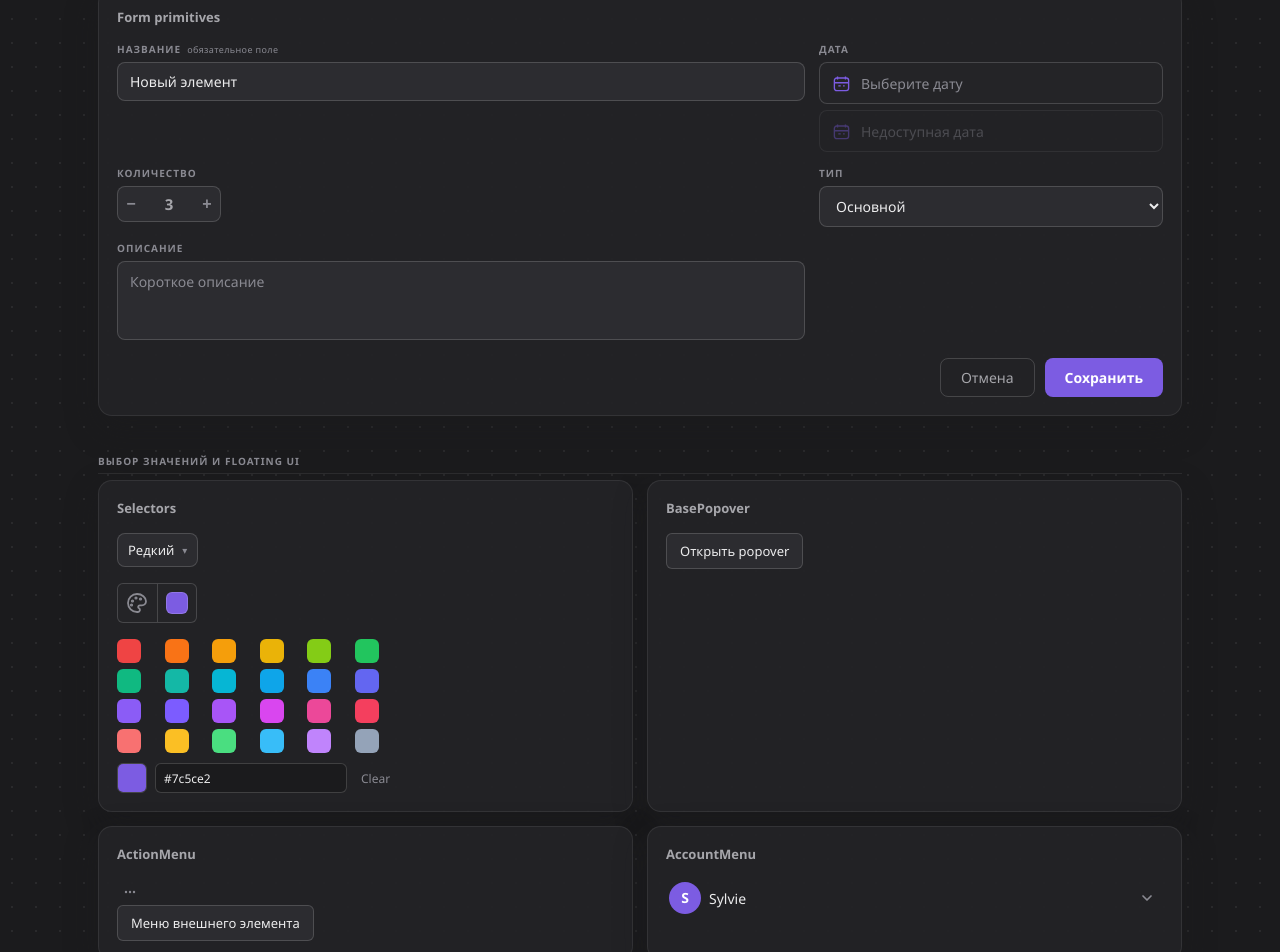
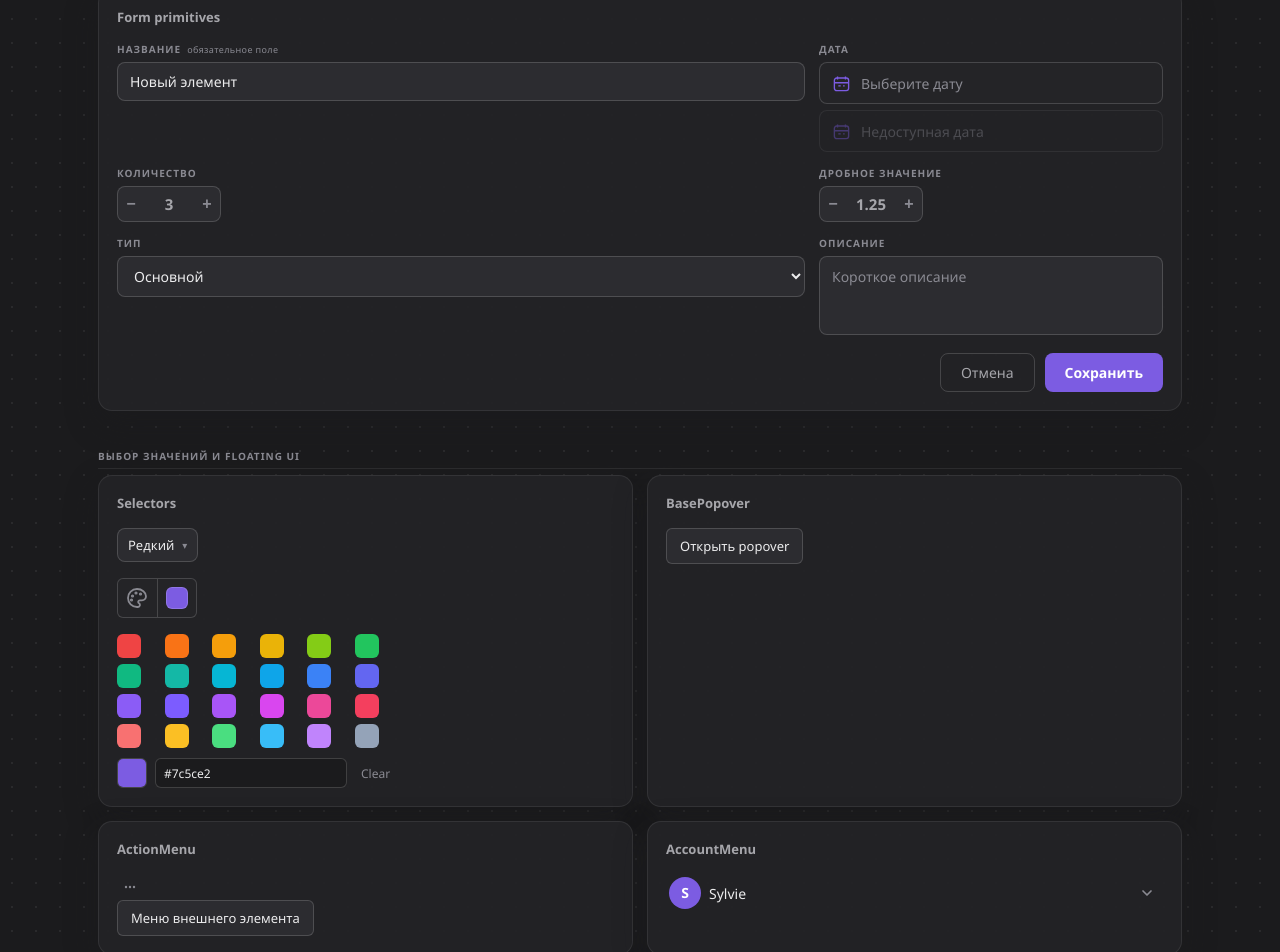
Before and after one commit to SylvieShare/share-ui, a Vue app: page / in a window 1280 px wide. Shown: the part 3305-4257 px from the top of the page. Built offline with nearby package versions, Linux system fonts and the light colour scheme.

Commit message:
Добавить дробный шаг числового поля

```diff
--- a/package.json
+++ b/package.json
@@ -1,6 +1,6 @@
 {
   "name": "@sylvieshare/share-ui",
-  "version": "0.37.0",
+  "version": "0.38.0",
   "description": "Shared Vue 3 design tokens, UI primitives and headless interactions for SylvieShare applications.",
   "type": "module",
   "main": "./dist/share-ui.js",
--- a/src/components/form/FormNumberInput.vue
+++ b/src/components/form/FormNumberInput.vue
@@ -1,21 +1,23 @@
 <template>
   <div class="fn-wrap">
-    <button type="button" class="fn-btn" tabindex="-1" @click.stop="step(-1)">−</button>
+    <button type="button" class="fn-btn" tabindex="-1" @click.stop="increment(-1)">−</button>
     <input
       class="fn-input"
       type="number"
       :value="value"
       :min="min"
       :max="max"
+      :step="step"
       @change="onChange"
     />
-    <button type="button" class="fn-btn" tabindex="-1" @click.stop="step(1)">+</button>
+    <button type="button" class="fn-btn" tabindex="-1" @click.stop="increment(1)">+</button>
   </div>
 </template>
 
 <script setup>
 const props = defineProps({
   value: { default: 0 },
+  step: { type: Number, default: 1, validator: n => Number.isFinite(n) && n > 0 },
   min:   { default: undefined },
   max:   { default: undefined },
 })
@@ -27,12 +29,17 @@ function clamp(n) {
   return n
 }
 
-function onChange(e) {
-  emit('change', clamp(parseInt(e.target.value) || 0))
+function read(value) {
+  return (Number.isInteger(props.step) ? parseInt(value) : parseFloat(value)) || 0
 }
 
-function step(delta) {
-  emit('change', clamp((parseInt(props.value) || 0) + delta))
+function onChange(e) {
+  emit('change', clamp(read(e.target.value)))
+}
+
+function increment(delta) {
+  const next = Number((read(props.value) + delta * props.step).toPrecision(15))
+  emit('change', clamp(next))
 }
 </script>
 
--- a/src/gallery/ComponentGallery.vue
+++ b/src/gallery/ComponentGallery.vue
@@ -201,6 +201,9 @@
             </FormField>
             <FormField label="Количество" vertical>
               <FormNumberInput :value="form.count" :min="0" :max="20" @change="form.count = $event" />
+            </FormField>
+            <FormField label="Дробное значение" vertical>
+              <FormNumberInput :value="form.fraction" :min="-10" :max="10" :step="0.1" @change="form.fraction = $event" />
             </FormField>
             <FormField label="Тип" vertical>
               <FormSelect v-model:value="form.type">
@@ -557,7 +560,7 @@ const donutSegments = [
   { key: 'video', label: 'Видео', value: 142, color: 'var(--info)' },
   { key: 'audio', label: 'Аудио', value: 74, color: 'var(--success)' },
 ]
-const form = reactive({ date: '', name: 'Новый элемент', count: 3, type: 'base', description: '' })
+const form = reactive({ date: '', name: 'Новый элемент', count: 3, fraction: 1.25, type: 'base', description: '' })
 
 function formatDonutValue(value) {
   return `${value} МБ`
--- a/src/index.d.ts
+++ b/src/index.d.ts
@@ -429,6 +429,7 @@ export const FormField: DefineComponent<{
 }>
 
 export const FormNumberInput: DefineComponent<{
+  step?: number
   value?: unknown
   min?: number
   max?: number
```
Also changed, not shown: 7 other files (tests, documents, lock files or other folders).
